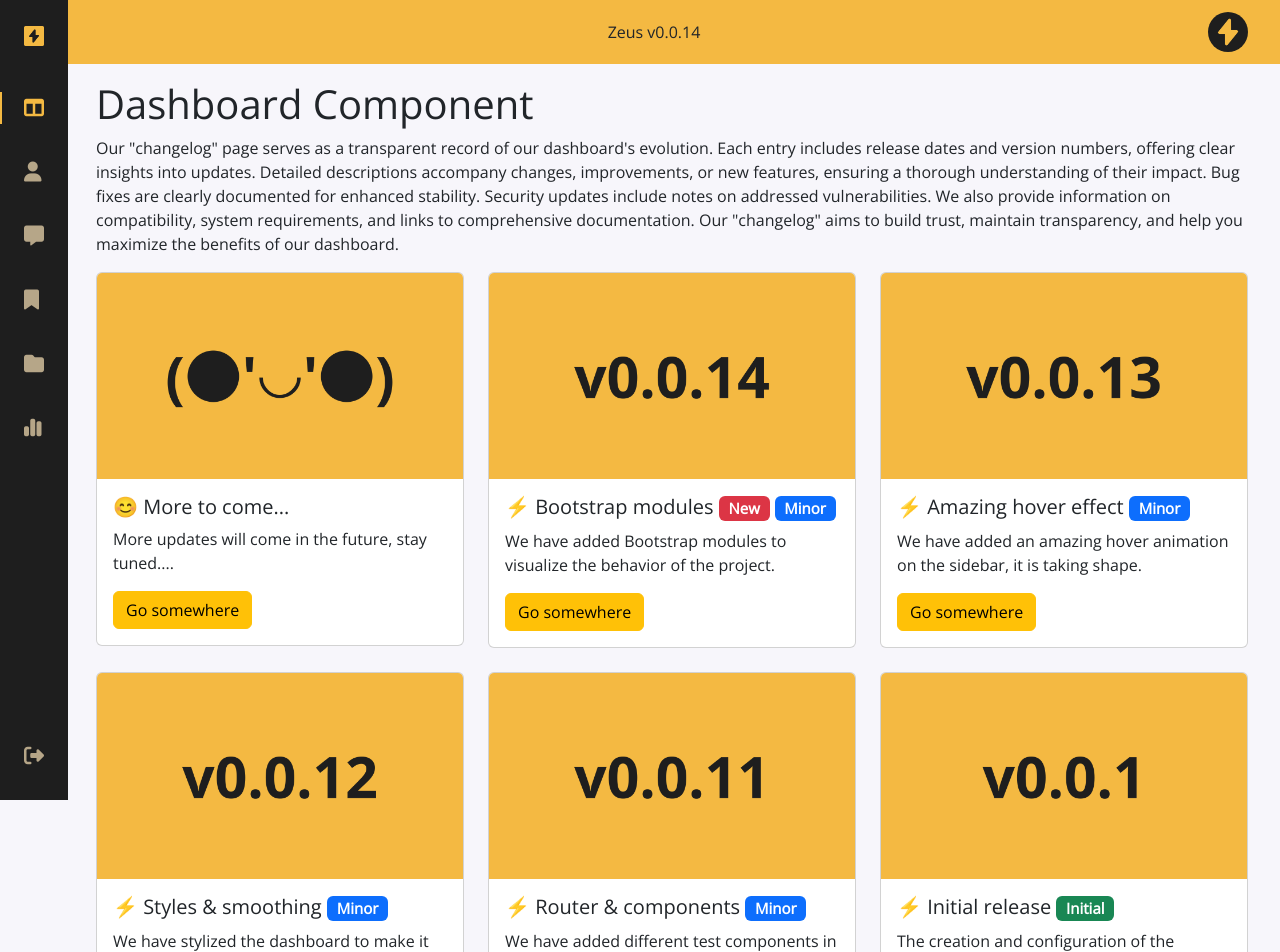
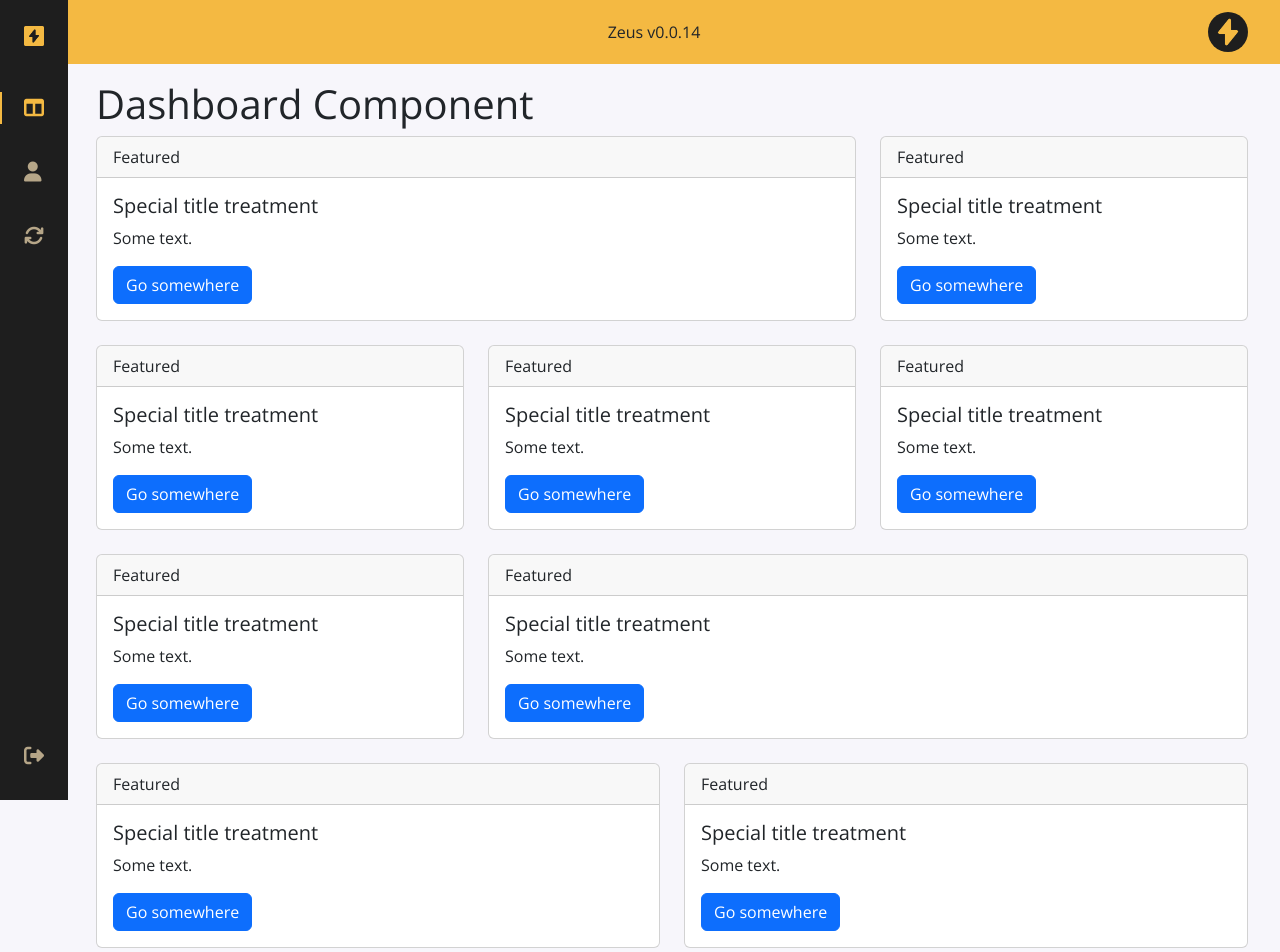
Before and after one commit to mzafram2001/zeus, an Angular app: page /dashboard in a window 1280 px wide. Shown: the top 952 px of the page. Built offline with nearby package versions, Linux system fonts and the light colour scheme.

Commit message:
UPDATE sidebar components with mor bootstrap modules

```diff
--- a/src/app/app-routing.module.ts
+++ b/src/app/app-routing.module.ts
@@ -2,11 +2,13 @@ import { NgModule } from '@angular/core';
 import { RouterModule, Routes } from '@angular/router';
 import { DashboardComponent } from './dashboard/dashboard.component';
 import { UsersComponent } from './users/users.component';
+import { ChangelogComponent } from './changelog/changelog.component';
 
 
 const routes: Routes = [
   { path: 'dashboard', component: DashboardComponent },
   { path: 'users', component: UsersComponent },
+  { path: 'changelog', component: ChangelogComponent },
   { path: '', redirectTo: '/dashboard', pathMatch: 'full' },
 ];
 
--- a/src/app/dashboard/dashboard.component.html
+++ b/src/app/dashboard/dashboard.component.html
@@ -1,48 +1,28 @@
 <div id="body-pd" class="snippet-body">
     <div class="bg-custom">
         <h1>Dashboard Component</h1>
-        <div>
-            <p>
-                Our "changelog" page serves as a transparent record of our dashboard's evolution. Each entry includes
-                release dates and version numbers, offering clear insights into updates. Detailed descriptions accompany
-                changes, improvements, or new features, ensuring a thorough understanding of their impact. Bug fixes are
-                clearly documented for enhanced stability. Security updates include notes on addressed vulnerabilities.
-                We also provide information on compatibility, system requirements, and links to comprehensive
-                documentation. Our "changelog" aims to build trust, maintain transparency, and help you maximize the
-                benefits of our dashboard.
-            </p>
-        </div>
         <div class="row">
-            <div class="col-md-4 mb-4">
+            <div class="col-md-8 mb-4">
                 <div class="card">
-                    <img src="./assets/images/zeus_upcoming.png" class="card-img-top" alt="...">
+                    <div class="card-header">
+                        Featured
+                    </div>
                     <div class="card-body">
-                        <h5>😊 More to come... </h5>
-                        <p class="card-text">More updates will come in the future, stay tuned....</p>
-                        <a href="#" class="btn btn-warning">Go somewhere</a>
+                        <h5 class="card-title">Special title treatment</h5>
+                        <p class="card-text">Some text.</p>
+                        <a href="#" class="btn btn-primary">Go somewhere</a>
                     </div>
                 </div>
             </div>
             <div class="col-md-4 mb-4">
                 <div class="card">
-                    <img src="./assets/images/zeus_v0.0.14.png" class="card-img-top" alt="...">
+                    <div class="card-header">
+                        Featured
+                    </div>
                     <div class="card-body">
-                        <h5>⚡ Bootstrap modules <span class="badge bg-danger" style="margin-right: 5px;">New</span><span
-                                class="badge bg-primary">Minor</span></h5>
-                        <p class="card-text">We have added Bootstrap modules to visualize the behavior of the project.
-                        </p>
-                        <a href="#" class="btn btn-warning">Go somewhere</a>
-                    </div>
-                </div>
-            </div>
-            <div class="col-md-4 mb-4">
-                <div class="card">
-                    <img src="./assets/images/zeus_v0.0.13.png" class="card-img-top" alt="...">
-                    <div class="card-body">
-                        <h5>⚡ Amazing hover effect <span class="badge bg-primary">Minor</span></h5>
-                        <p class="card-text">We have added an amazing hover animation on the sidebar, it is taking
-                            shape.</p>
-                        <a href="#" class="btn btn-warning">Go somewhere</a>
+                        <h5 class="card-title">Special title treatment</h5>
+                        <p class="card-text">Some text.</p>
+                        <a href="#" class="btn btn-primary">Go somewhere</a>
                     </div>
                 </div>
             </div>
@@ -50,34 +30,89 @@
         <div class="row">
             <div class="col-md-4 mb-4">
                 <div class="card">
-                    <img src="./assets/images/zeus_v0.0.12.png" class="card-img-top" alt="...">
+                    <div class="card-header">
+                        Featured
+                    </div>
                     <div class="card-body">
-                        <h5>⚡ Styles & smoothing <span class="badge bg-primary">Minor</span></h5>
-                        <p class="card-text">We have stylized the dashboard to make it more pleasing to the eye.</p>
-                        <a href="#" class="btn btn-warning">Go somewhere</a>
+                        <h5 class="card-title">Special title treatment</h5>
+                        <p class="card-text">Some text.</p>
+                        <a href="#" class="btn btn-primary">Go somewhere</a>
                     </div>
                 </div>
             </div>
             <div class="col-md-4 mb-4">
                 <div class="card">
-                    <img src="./assets/images/zeus_v0.0.11.png" class="card-img-top" alt="...">
+                    <div class="card-header">
+                        Featured
+                    </div>
                     <div class="card-body">
-                        <h5>⚡ Router & components <span class="badge bg-primary">Minor</span></h5>
-                        <p class="card-text">We have added different test components in order to work with the Angular
-                            router.</p>
-                        <a href="#" class="btn btn-warning">Go somewhere</a>
+                        <h5 class="card-title">Special title treatment</h5>
+                        <p class="card-text">Some text.</p>
+                        <a href="#" class="btn btn-primary">Go somewhere</a>
                     </div>
                 </div>
             </div>
             <div class="col-md-4 mb-4">
                 <div class="card">
-                    <img src="./assets/images/zeus_v0.0.1.png" class="card-img-top" alt="...">
+                    <div class="card-header">
+                        Featured
+                    </div>
                     <div class="card-body">
-                        <h5>⚡ Initial release <span class="badge bg-success">Initial</span></h5>
-                        <p class="card-text">
-                            The creation and configuration of the repository, as well as the Angular
-                            project.</p>
-                        <a href="#" class="btn btn-warning">Go somewhere</a>
+                        <h5 class="card-title">Special title treatment</h5>
+                        <p class="card-text">Some text.</p>
+                        <a href="#" class="btn btn-primary">Go somewhere</a>
+                    </div>
+                </div>
+            </div>
+        </div>
+        <div class="row">
+            <div class="col-md-4 mb-4">
+                <div class="card">
+                    <div class="card-header">
+                        Featured
+                    </div>
+                    <div class="card-body">
+                        <h5 class="card-title">Special title treatment</h5>
+                        <p class="card-text">Some text.</p>
+                        <a href="#" class="btn btn-primary">Go somewhere</a>
+                    </div>
+                </div>
+            </div>
+            <div class="col-md-8 mb-4">
+                <div class="card">
+                    <div class="card-header">
+                        Featured
+                    </div>
+                    <div class="card-body">
+                        <h5 class="card-title">Special title treatment</h5>
+                        <p class="card-text">Some text.</p>
+                        <a href="#" class="btn btn-primary">Go somewhere</a>
+                    </div>
+                </div>
+            </div>
+        </div>
+        <div class="row">
+            <div class="col-md-6 mb-4">
+                <div class="card">
+                    <div class="card-header">
+                        Featured
+                    </div>
+                    <div class="card-body">
+                        <h5 class="card-title">Special title treatment</h5>
+                        <p class="card-text">Some text.</p>
+                        <a href="#" class="btn btn-primary">Go somewhere</a>
+                    </div>
+                </div>
+            </div>
+            <div class="col-md-6 mb-4">
+                <div class="card">
+                    <div class="card-header">
+                        Featured
+                    </div>
+                    <div class="card-body">
+                        <h5 class="card-title">Special title treatment</h5>
+                        <p class="card-text">Some text.</p>
+                        <a href="#" class="btn btn-primary">Go somewhere</a>
                     </div>
                 </div>
             </div>
--- a/src/app/sidebar/sidebar.component.html
+++ b/src/app/sidebar/sidebar.component.html
@@ -14,22 +14,22 @@
                     <i class="fa-solid fa-user nav_icon"></i>
                     <span class="nav_name">Users</span>
                 </a>
-                <a href="#" class="nav_link">
-                    <i class="fa-solid fa-message nav_icon"></i>
-                    <span class="nav_name">Messages</span>
+                <a routerLink="/changelog" class="nav_link">
+                    <i class="fa-solid fa-arrows-rotate nav_icon"></i>
+                    <span class="nav_name">Changelog</span>
                 </a>
-                <a href="#" class="nav_link">
+                <!--<a href="#" class="nav_link">
                     <i class="fa-solid fa-bookmark nav_icon"></i>
-                    <span class="nav_name">Bookmark</span>
+                    <span class="nav_name">#</span>
                 </a>
                 <a href="#" class="nav_link">
                     <i class="fa-solid fa-folder nav_icon"></i>
-                    <span class="nav_name">Files</span>
+                    <span class="nav_name">#</span>
                 </a>
                 <a href="#" class="nav_link">
                     <i class="fa-solid fa-chart-simple nav_icon"></i>
-                    <span class="nav_name">Stats</span>
-                </a>
+                    <span class="nav_name">#</span>
+                </a>-->
             </div>
         </div>
         <a href="#" class="nav_link">
```
Also changed, not shown: src/app/changelog/changelog.component.html (added, +75 -0 lines), src/app/changelog/changelog.component.ts (added, +12 -0 lines), src/app/users/users.component.html (+64 -19 lines), src/app/changelog/changelog.component.css (added), 1 other file (tests, documents, lock files or other folders).
